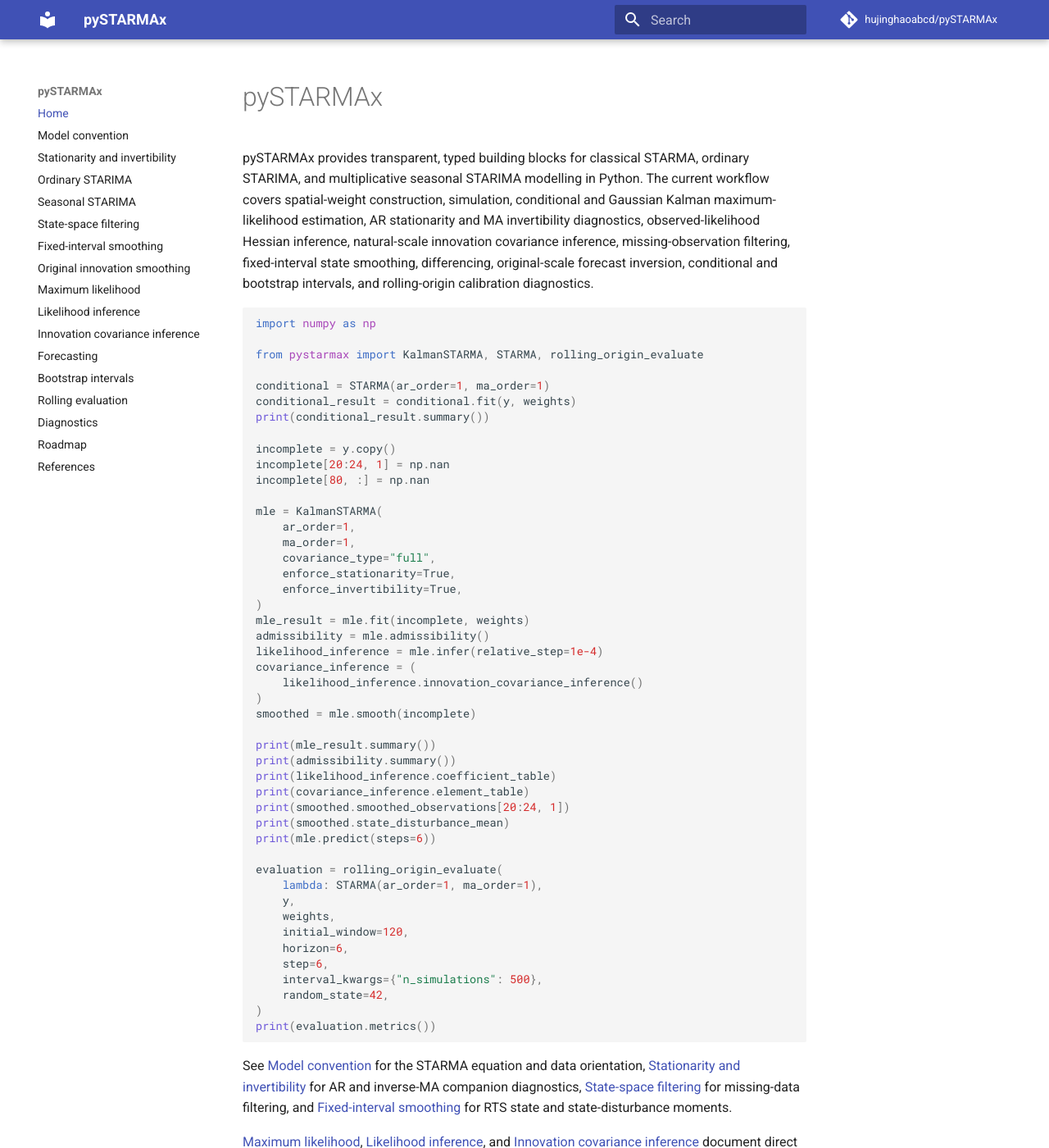
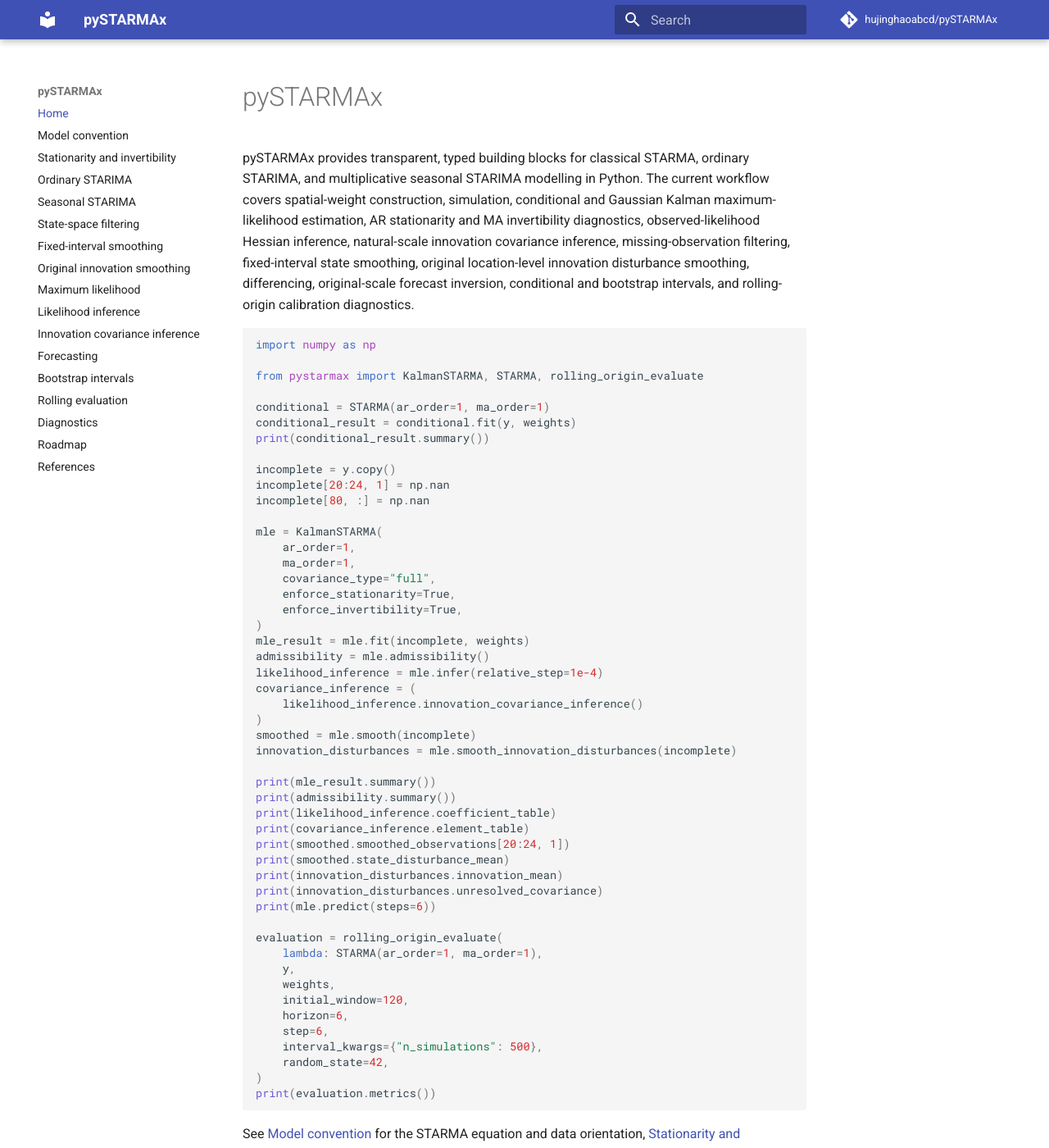
Before and after one commit to hujinghaoabcd/pySTARMAx, an MkDocs documentation site: the page built from docs/index.md, in a window 1280 px wide and 1400 px high. Shown: the whole window at 82% size. Built offline with MkDocs 1.6.1 and Material for MkDocs 9.7.7, drawn with Linux system fonts in a browser that asks for light colours; comment, search, counter and statistics services are not loaded; some of the changed text lies outside the part shown.

Commit message:
Add innovation smoothing to documentation home

````diff
--- a/docs/index.md
+++ b/docs/index.md
@@ -6,8 +6,9 @@
 Gaussian Kalman maximum-likelihood estimation, AR stationarity and MA
 invertibility diagnostics, observed-likelihood Hessian inference, natural-scale
 innovation covariance inference, missing-observation filtering, fixed-interval
-state smoothing, differencing, original-scale forecast inversion, conditional
-and bootstrap intervals, and rolling-origin calibration diagnostics.
+state smoothing, original location-level innovation disturbance smoothing,
+differencing, original-scale forecast inversion, conditional and bootstrap
+intervals, and rolling-origin calibration diagnostics.
 
 ```python
 import numpy as np
@@ -36,6 +37,7 @@
     likelihood_inference.innovation_covariance_inference()
 )
 smoothed = mle.smooth(incomplete)
+innovation_disturbances = mle.smooth_innovation_disturbances(incomplete)
 
 print(mle_result.summary())
 print(admissibility.summary())
@@ -43,6 +45,8 @@
 print(covariance_inference.element_table)
 print(smoothed.smoothed_observations[20:24, 1])
 print(smoothed.state_disturbance_mean)
+print(innovation_disturbances.innovation_mean)
+print(innovation_disturbances.unresolved_covariance)
 print(mle.predict(steps=6))
 
 evaluation = rolling_origin_evaluate(
@@ -64,6 +68,11 @@
 filtering, and [Fixed-interval smoothing](smoothing.md) for RTS state and
 state-disturbance moments.
 
+[Original innovation smoothing](innovation_smoothing.md) documents the exact
+conditional-Gaussian transformation from `R @ eta_t` back to the original
+location-level innovation, including posterior covariance, rank-deficient
+process support, and selection-matrix null-space uncertainty.
+
 [Maximum likelihood](maximum_likelihood.md),
 [Likelihood inference](likelihood_inference.md), and
 [Innovation covariance inference](covariance_inference.md) document direct
````
